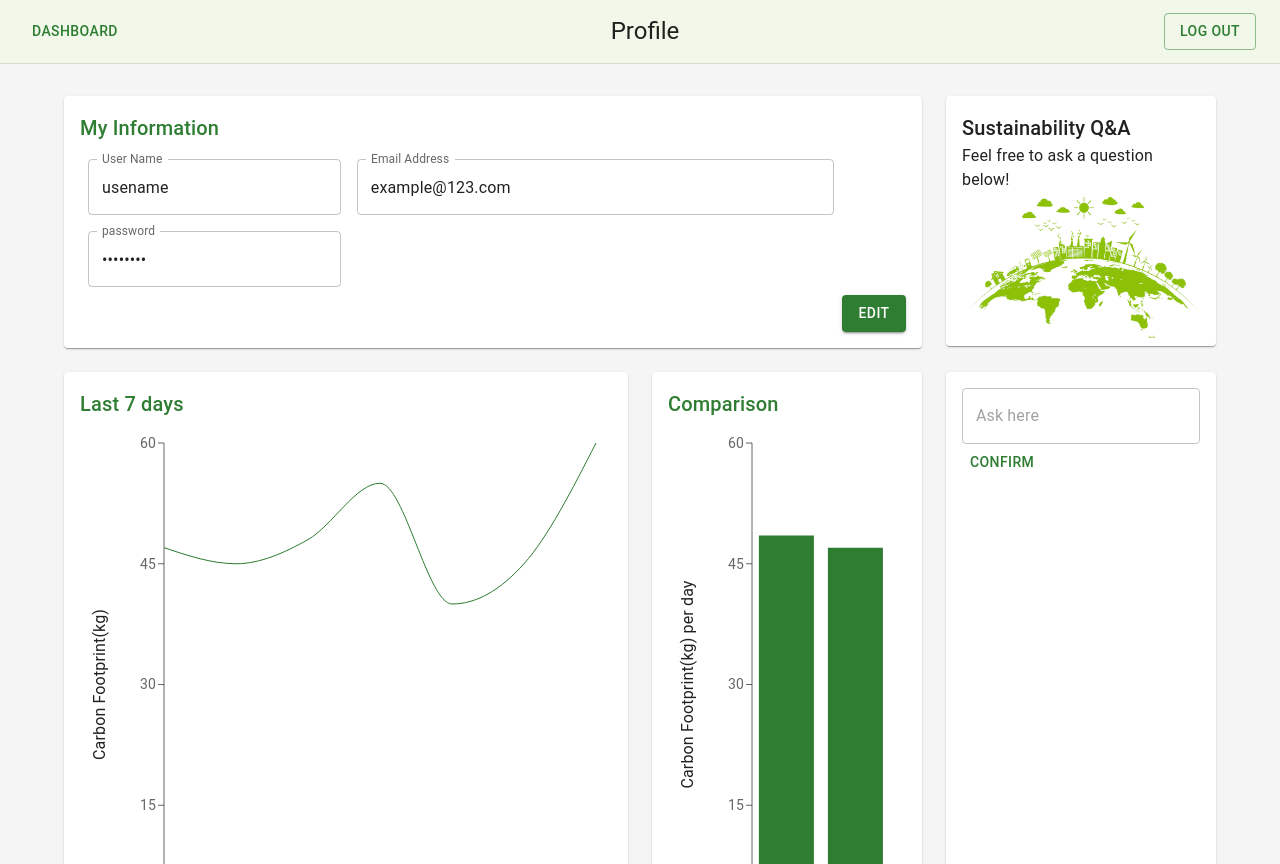
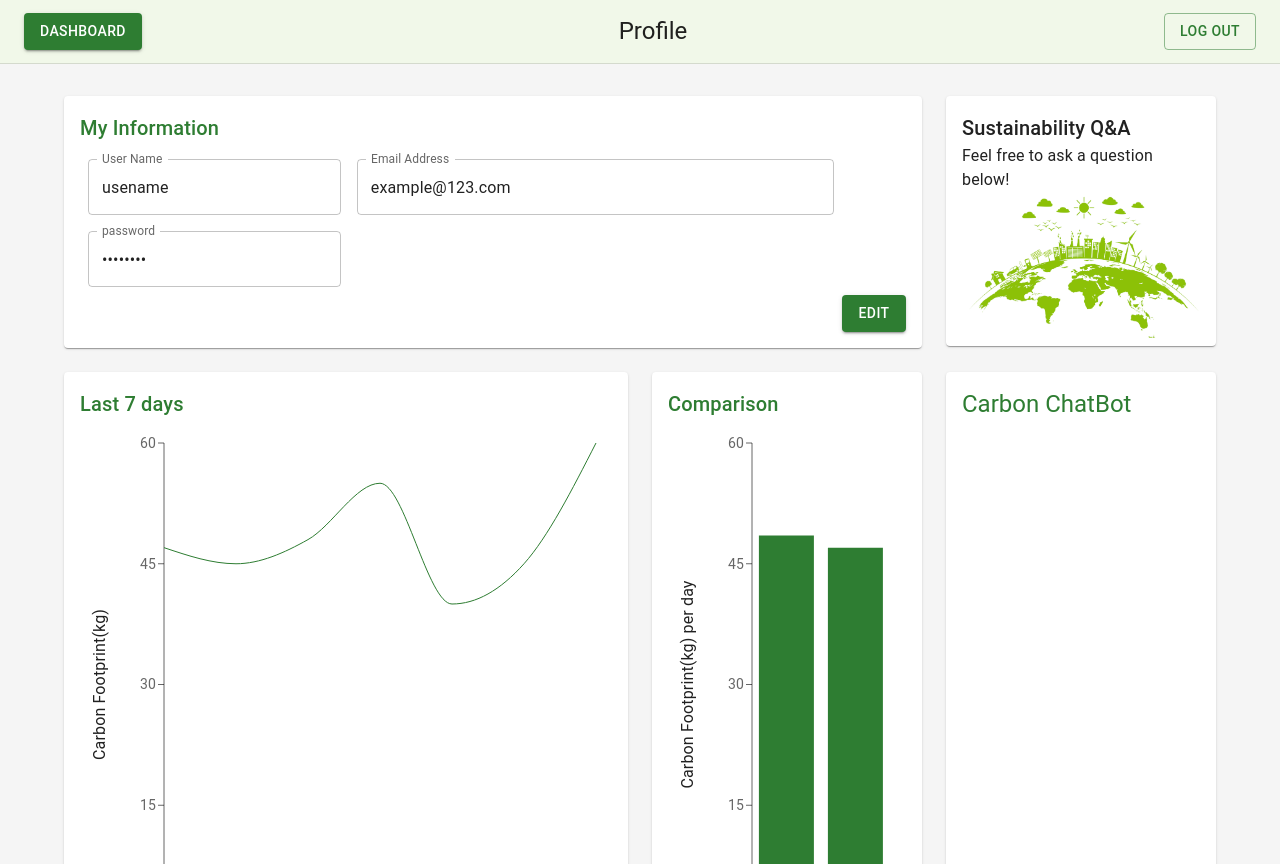
Before and after one commit to DongqiaoHe/bobobobo_hackathon, a React (Create React App) app in the folder bobobobo_frontend/: page /profile in a window 1280 px wide. Built offline with nearby package versions, Linux system fonts and the light colour scheme; the HTML template or start-up script is replaced by a standard one.

Commit message:
finish ui

```diff
--- a/bobobobo_frontend/src/app/Profile.tsx
+++ b/bobobobo_frontend/src/app/Profile.tsx
@@ -31,7 +31,7 @@ export default function Profile() {
       <Header
         title="Profile"
         left={
-          <Button href="/landing" variant="text">
+          <Button href="/landing" variant="contained">
             Dashboard
           </Button>
         }
--- a/bobobobo_frontend/src/component/Profile/ChatBox.tsx
+++ b/bobobobo_frontend/src/component/Profile/ChatBox.tsx
@@ -1,6 +1,7 @@
 import React, { useState } from 'react';
 import { askgpt } from '../../utils/chatApi' // 请确保路径正确
-import { Button, TextField } from '@mui/material';
+import { Button, TextField, Typography, useTheme } from '@mui/material';
+import { Send } from '@mui/icons-material';
 
 interface MessageProps {
   content: string;
@@ -10,6 +11,7 @@ interface MessageProps {
 const ChatBox: React.FC = () => {
   const [messages, setMessages] = useState<MessageProps[]>([]);
   const [input, setInput] = useState<string>('');
+  const theme = useTheme();
 
   const sendMessage = async () => { // 注意 async 关键字
     try {
@@ -21,7 +23,7 @@ const ChatBox: React.FC = () => {
 
       console.log("Data:"+response.data);
       // 添加新的消息到 messages 列表
-      setMessages(prevMessages => [...prevMessages, { content: response.data.response, id: Date.now() }]);
+      setMessages(prevMessages => [{ content: response.data.response, id: Date.now() }]);
       setInput(''); // 清空输入框
     } catch (error) {
       console.log("}}++++++++++++")
@@ -31,20 +33,35 @@ const ChatBox: React.FC = () => {
   };
 
   return (
-    <div className="chat-box">
-      <div className="messages" style={{maxHeight: '480px', overflowY: 'auto'}}>
+    <div className="chat-box" style={{
+      display: 'flex',
+      flexDirection: 'column',
+      height: '100%'
+    }}>
+      <Typography variant='h5' style={{
+        color: theme.palette.success.main
+      }}>Carbon ChatBot</Typography>
+      <div className="messages" style={{maxHeight: '480px', overflowY: 'auto', flex:1}}>
         {messages.map((message) => (
           <p key={message.id}>{message.content}</p>
         ))}
       </div>
-      <div className="input-section">
+      <div className="input-section" style={{
+        display: 'flex',
+        flexDirection: 'row',
+      }}>
 
         <TextField
           value={input}
           onChange={e => setInput(e.target.value)}
-          placeholder="Ask here"
+          placeholder="Type in your quesiton"
         />
-        <Button onClick={sendMessage}>Confirm</Button>
+        <Button onClick={sendMessage} variant="contained" style={{
+          height: '54px',
+          marginLeft: 8
+        }}>
+          <Send />
+        </Button>
       </div>
     </div>
 
```
